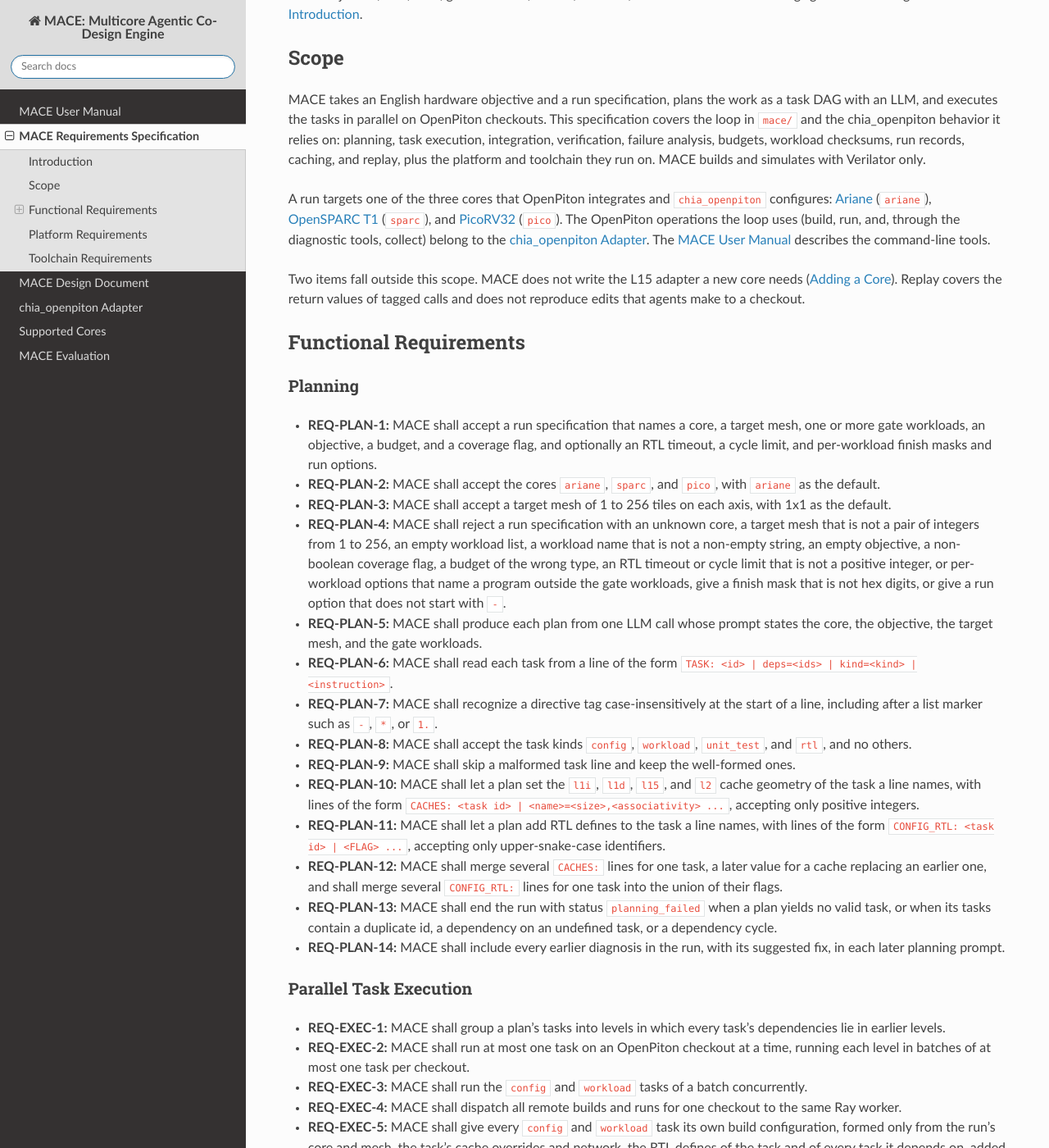
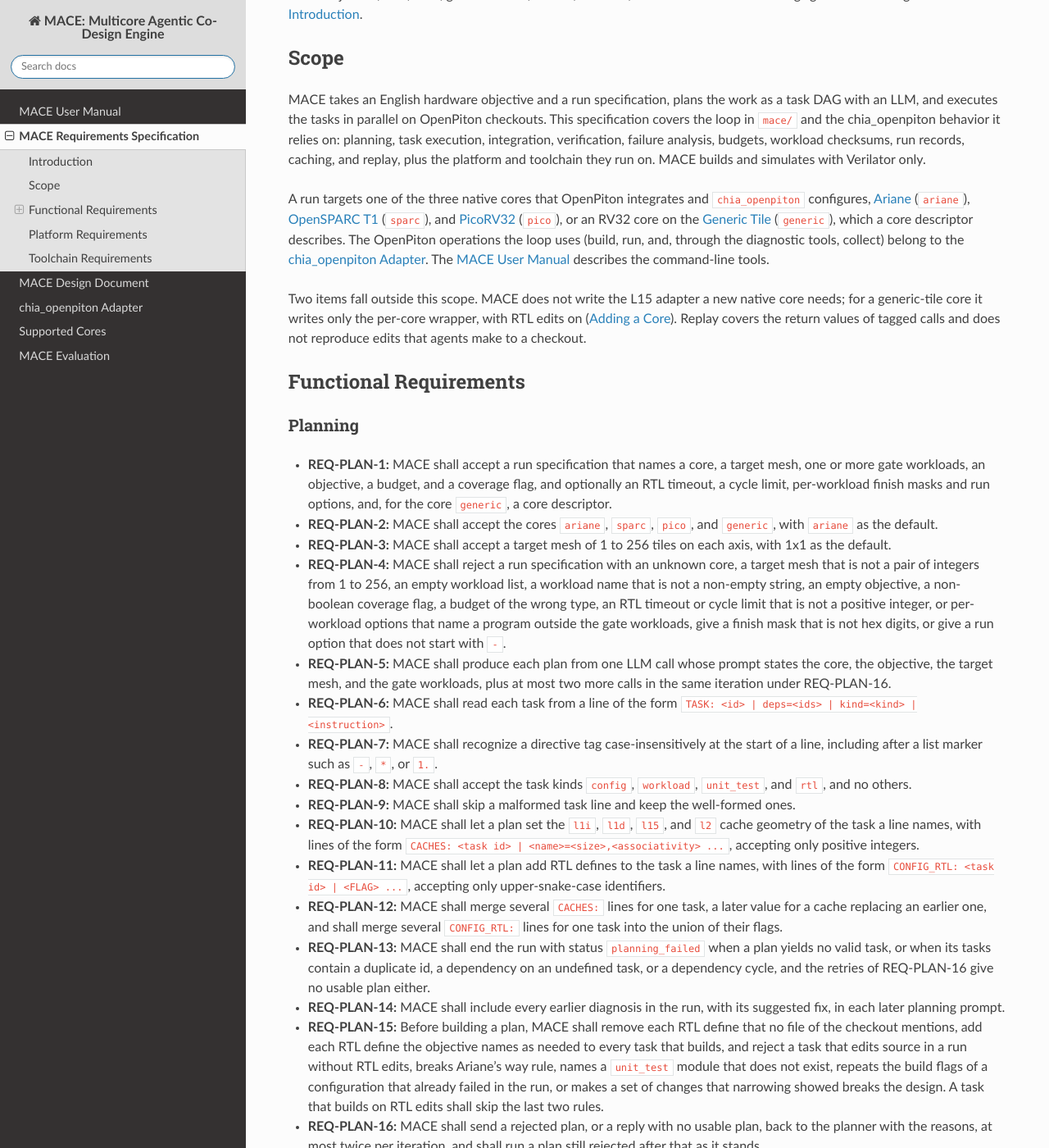
Before and after one commit to ranaumarnadeem/MACE, a Sphinx documentation site: the page built from docs/02_mace_requirements/mace_requirements_specification.md, in a window 1280 px wide and 1400 px high, scrolled down 405 px. Shown: the whole window at 82% size. Built offline with Sphinx 7.4.7 and the Read the Docs theme 3.1.0, drawn with Linux system fonts in a browser that asks for light colours; some of the changed text lies outside the part shown.

Commit message:
docs: requirements for the generic tile, plan check, narrowing, and retries

```diff
--- a/docs/02_mace_requirements/mace_requirements_specification.md
+++ b/docs/02_mace_requirements/mace_requirements_specification.md
@@ -20,23 +20,23 @@
 This specification covers the loop in `mace/` and the chia_openpiton behavior it relies on: planning, task execution, integration, verification, failure analysis, budgets, workload checksums, run records, caching, and replay, plus the platform and toolchain they run on.
 MACE builds and simulates with Verilator only.
 
-A run targets one of the three cores that OpenPiton integrates and `chia_openpiton` configures: [Ariane](../05_mace_cores/ariane.md) (`ariane`), [OpenSPARC T1](../05_mace_cores/sparc.md) (`sparc`), and [PicoRV32](../05_mace_cores/pico.md) (`pico`).
+A run targets one of the three native cores that OpenPiton integrates and `chia_openpiton` configures, [Ariane](../05_mace_cores/ariane.md) (`ariane`), [OpenSPARC T1](../05_mace_cores/sparc.md) (`sparc`), and [PicoRV32](../05_mace_cores/pico.md) (`pico`), or an RV32 core on the [Generic Tile](../05_mace_cores/generic.md) (`generic`), which a core descriptor describes.
 The OpenPiton operations the loop uses (build, run, and, through the diagnostic tools, collect) belong to the [chia_openpiton Adapter](../04_chia_openpiton/intro.md).
 The [MACE User Manual](../01_mace_user/Introduction.md) describes the command-line tools.
 
 Two items fall outside this scope.
-MACE does not write the L15 adapter a new core needs ([Adding a Core](../05_mace_cores/adding_a_core.md)).
+MACE does not write the L15 adapter a new native core needs; for a generic-tile core it writes only the per-core wrapper, with RTL edits on ([Adding a Core](../05_mace_cores/adding_a_core.md)).
 Replay covers the return values of tagged calls and does not reproduce edits that agents make to a checkout.
 
 ## Functional Requirements
 
 ### Planning
 
-- **REQ-PLAN-1:** MACE shall accept a run specification that names a core, a target mesh, one or more gate workloads, an objective, a budget, and a coverage flag, and optionally an RTL timeout, a cycle limit, and per-workload finish masks and run options.
-- **REQ-PLAN-2:** MACE shall accept the cores `ariane`, `sparc`, and `pico`, with `ariane` as the default.
+- **REQ-PLAN-1:** MACE shall accept a run specification that names a core, a target mesh, one or more gate workloads, an objective, a budget, and a coverage flag, and optionally an RTL timeout, a cycle limit, per-workload finish masks and run options, and, for the core `generic`, a core descriptor.
+- **REQ-PLAN-2:** MACE shall accept the cores `ariane`, `sparc`, `pico`, and `generic`, with `ariane` as the default.
 - **REQ-PLAN-3:** MACE shall accept a target mesh of 1 to 256 tiles on each axis, with 1x1 as the default.
 - **REQ-PLAN-4:** MACE shall reject a run specification with an unknown core, a target mesh that is not a pair of integers from 1 to 256, an empty workload list, a workload name that is not a non-empty string, an empty objective, a non-boolean coverage flag, a budget of the wrong type, an RTL timeout or cycle limit that is not a positive integer, or per-workload options that name a program outside the gate workloads, give a finish mask that is not hex digits, or give a run option that does not start with `-`.
-- **REQ-PLAN-5:** MACE shall produce each plan from one LLM call whose prompt states the core, the objective, the target mesh, and the gate workloads.
+- **REQ-PLAN-5:** MACE shall produce each plan from one LLM call whose prompt states the core, the objective, the target mesh, and the gate workloads, plus at most two more calls in the same iteration under REQ-PLAN-16.
 - **REQ-PLAN-6:** MACE shall read each task from a line of the form `TASK: <id> | deps=<ids> | kind=<kind> | <instruction>`.
 - **REQ-PLAN-7:** MACE shall recognize a directive tag case-insensitively at the start of a line, including after a list marker such as `-`, `*`, or `1.`.
 - **REQ-PLAN-8:** MACE shall accept the task kinds `config`, `workload`, `unit_test`, and `rtl`, and no others.
@@ -44,8 +44,11 @@
 - **REQ-PLAN-10:** MACE shall let a plan set the `l1i`, `l1d`, `l15`, and `l2` cache geometry of the task a line names, with lines of the form `CACHES: <task id> | <name>=<size>,<associativity> ...`, accepting only positive integers.
 - **REQ-PLAN-11:** MACE shall let a plan add RTL defines to the task a line names, with lines of the form `CONFIG_RTL: <task id> | <FLAG> ...`, accepting only upper-snake-case identifiers.
 - **REQ-PLAN-12:** MACE shall merge several `CACHES:` lines for one task, a later value for a cache replacing an earlier one, and shall merge several `CONFIG_RTL:` lines for one task into the union of their flags.
-- **REQ-PLAN-13:** MACE shall end the run with status `planning_failed` when a plan yields no valid task, or when its tasks contain a duplicate id, a dependency on an undefined task, or a dependency cycle.
+- **REQ-PLAN-13:** MACE shall end the run with status `planning_failed` when a plan yields no valid task, or when its tasks contain a duplicate id, a dependency on an undefined task, or a dependency cycle, and the retries of REQ-PLAN-16 give no usable plan either.
 - **REQ-PLAN-14:** MACE shall include every earlier diagnosis in the run, with its suggested fix, in each later planning prompt.
+- **REQ-PLAN-15:** Before building a plan, MACE shall remove each RTL define that no file of the checkout mentions, add each RTL define the objective names as needed to every task that builds, and reject a task that edits source in a run without RTL edits, breaks Ariane's way rule, names a `unit_test` module that does not exist, repeats the build flags of a configuration that already failed in the run, or makes a set of changes that narrowing showed breaks the design. A task that builds on RTL edits shall skip the last two rules.
+- **REQ-PLAN-16:** MACE shall send a rejected plan, or a reply with no usable plan, back to the planner with the reasons, at most twice per iteration, and shall run a plan still rejected after that as it stands.
+- **REQ-PLAN-17:** When every task of a plan is a `config` or `workload` task with the same build flags, MACE shall run the plan as its last task alone.
 
 ### Parallel Task Execution
 
@@ -58,7 +61,7 @@
 - **REQ-EXEC-7:** MACE shall pass the tools the caller supplies to the loop to every LLM call it makes: planning, task execution, diagnosis, and post-mortem.
 - **REQ-EXEC-8:** For a `unit_test` task, MACE shall scaffold an OpenPiton unit-test environment for the RTL module the task names, give the agent the module's port list, and ask it to reconcile the scaffolded testbench with the module.
 - **REQ-EXEC-9:** When Ray is initialized, MACE shall give the agent of a `unit_test` task an edit tool limited to reading and rewriting that task's testbench file and reading the target module's source.
-- **REQ-EXEC-10:** MACE shall report to an optional caller-supplied callback each `config` and `workload` task's entry into the prompting, building, and running stages, and the start of each `unit_test` task as building.
+- **REQ-EXEC-10:** MACE shall report to an optional caller-supplied callback each `config` and `workload` task's entry into the prompting (when task prompts are on), building, and running stages, and the start of each `unit_test` task as building.
 - **REQ-EXEC-11:** MACE shall build and run a `config` or `workload` task when its prompt call fails, and log the failure.
 - **REQ-EXEC-12:** MACE shall fail a `unit_test` task, without scaffolding or building, when its module path is absolute, resolves outside the checkout, is not a `.v`, `.sv`, or `.pyv` file, or does not exist.
 - **REQ-EXEC-13:** MACE shall fail an Ariane task whose L1D or L1I has more ways than its L1.5 without building it, and shall name the cache that breaks the rule in the failure.
@@ -66,6 +69,9 @@
 - **REQ-EXEC-15:** MACE shall apply a task's RTL edits, and those of every task it depends on, to the task's checkout before its build, and shall restore the edited files after its runs however the task ends.
 - **REQ-EXEC-16:** MACE shall build and run the design as it stands for an `rtl` task whose agent records no edit, and shall tell triage that the agent recorded none.
 - **REQ-EXEC-17:** Before building a task that carries no RTL edits, MACE shall restore any edited files an interrupted task left on its checkout.
+- **REQ-EXEC-18:** By default, MACE shall make no LLM call for a `config` or `workload` task; an `rtl` task shall still make its agent call.
+- **REQ-EXEC-19:** After a failed iteration, MACE shall start every task of the next iteration from the RTL edits of the last task whose build succeeded, and shall name the edited files in the next planning prompt.
+- **REQ-EXEC-20:** For the core `generic`, MACE shall end the run with status `unsupported_core` before any LLM call when the core descriptor fails the generic tile's support check or the checkout lacks a file it names, and shall write the descriptor's file list and link script into each local checkout before the first build.
 
 ### Integration and Verification
 
@@ -78,17 +84,18 @@
 - **REQ-VER-7:** MACE shall require every tile of the mesh to reach the good trap for a simulation to pass, unless the run specification gives that workload its own finish mask.
 - **REQ-VER-8:** MACE shall simulate gate workloads with an RTL timeout of 1,000,000 cycles, or with the run specification's `rtl_timeout` when it sets one.
 - **REQ-VER-9:** MACE shall stop an iteration after the first level that contains a failed task.
-- **REQ-VER-10:** MACE shall end the run with status `passed` when every task of an iteration passes.
+- **REQ-VER-10:** MACE shall end the run with status `passed` when every task of an iteration passes, or when one task's design runs every gate workload to a pass in simulation.
 - **REQ-VER-11:** MACE shall end the run with status `failed` when an iteration produces no task results.
 - **REQ-VER-12:** MACE shall reuse an earlier successful build on the same checkout only when its core, mesh, network, cache geometry, RTL defines, and flags match, and the checkout's commit, file edits, untracked files, Ariane submodule, and Verilator version are unchanged since that build.
 - **REQ-VER-13:** MACE shall record every run, iteration, and task result in a SQLite database, including the cache sizes and associativities, the RTL defines, and the RTL edits in each build's configuration.
 - **REQ-VER-14:** MACE shall report each iteration's results to an optional caller-supplied callback after recording them and before failure analysis.
 - **REQ-VER-15:** MACE shall report five metrics for a recorded run: successful tasks, iterations, failures recovered, execution time, and compute cost.
 - **REQ-VER-16:** When the run specification sets `max_cycle`, MACE shall pass it to every gate workload's simulation as the testbench's cycle limit.
+- **REQ-VER-17:** For the core `generic`, MACE shall fail a task whose first simulation shows any tile's first request at an address other than the core descriptor's reset vector, even when its gate workloads pass.
 
 ### Failure Analysis and Replanning
 
-- **REQ-FAIL-1:** When an iteration contains a failed task, MACE shall diagnose the first failed task with one LLM call that asks for a diagnosis label and a suggested fix.
+- **REQ-FAIL-1:** When an iteration contains a failed task, MACE shall diagnose the first failed task, with one LLM call that asks for a diagnosis label and a suggested fix unless narrowing (REQ-FAIL-12) settles the cause first.
 - **REQ-FAIL-2:** MACE shall give the diagnosis call the task's id, kind, instruction, build flags, build outcome, and verdict, plus the failure reason, error lines, and output tail of a failed build, or the simulation log tail and status log of a failed run.
 - **REQ-FAIL-3:** MACE shall classify a failed `unit_test` build whose output contains `%Error-PINNOTFOUND` as `testbench_mismatch`, without an LLM call.
 - **REQ-FAIL-4:** When a diagnosis response has no diagnosis line, MACE shall record the diagnosis `unknown` with the fix `retry with more context` and continue the run.
@@ -99,6 +106,8 @@
 - **REQ-FAIL-9:** When a run passes after one or more recorded failures, MACE shall mark every failure of that run as recovered.
 - **REQ-FAIL-10:** MACE shall request a post-mortem only for a run that ends with status `failed` or `budget_exceeded` after at least one iteration. The request shall ask for one of `fixable_config`, `likely_hardware_limitation`, or `inconclusive`, and MACE shall record the assessment, explanation, and next steps it returns.
 - **REQ-FAIL-11:** MACE shall discard a post-mortem response that has no assessment, without changing the run's status.
+- **REQ-FAIL-12:** Before diagnosing a failed `config` or `workload` task with an LLM call, MACE shall rebuild it with its changes from the default configuration undone, one at a time and then all together, while the run's time allows. When undoing a change makes the task pass, MACE shall record that change as the diagnosis without an LLM call.
+- **REQ-FAIL-13:** MACE shall give each later planning prompt a digest of the failed task's build errors or simulation output beside the diagnosis.
 
 ### Budgets, Checksums, and Run Status
 
@@ -115,10 +124,11 @@
 - **REQ-BUD-11:** MACE shall cap each build's and simulation's timeout at the time left in the run's wall-clock limit, and shall not start a build or simulation after that limit has passed.
 - **REQ-BUD-12:** MACE shall record, for each LLM call, its phase, its input, output, and thinking tokens, its cost, its wall-clock time, whether it succeeded, and the text of its reply.
 - **REQ-BUD-13:** MACE shall stop every build and simulation it started when the process that started it exits.
+- **REQ-BUD-14:** MACE shall wait and retry a planning, diagnosis, or post-mortem LLM call, or the agent call of an `rtl` or `test` task, that the backend rate-limits, after 30, 60, and 120 seconds, and shall end the run with status `error` when the planner's call gets no reply.
 
 ### Deterministic Replay
 
-- **REQ-REPLAY-1:** MACE shall tag each remote prompt, build, and run call of a `config` or `workload` task with `<run ID>/iter<iteration>/<task id>/<phase>`, where the phase is `prompt`, `build`, `run` for the first gate workload, or `run:<workload>` for each later one.
+- **REQ-REPLAY-1:** MACE shall tag each remote prompt (when task prompts are on), build, and run call of a `config` or `workload` task with `<run ID>/iter<iteration>/<task id>/<phase>`, where the phase is `prompt`, `build`, `run` for the first gate workload, or `run:<workload>` for each later one.
 - **REQ-REPLAY-2:** MACE shall let a caller enable caching, after which the return value of every tagged call to a function marked for caching is stored.
 - **REQ-REPLAY-3:** MACE shall let a caller enable replay for named functions, after which their tagged calls marked for bypass are served from the cache without executing.
 - **REQ-REPLAY-4:** A bypassed call whose tag has no cache entry shall fail with a cache-miss error instead of executing.
```
